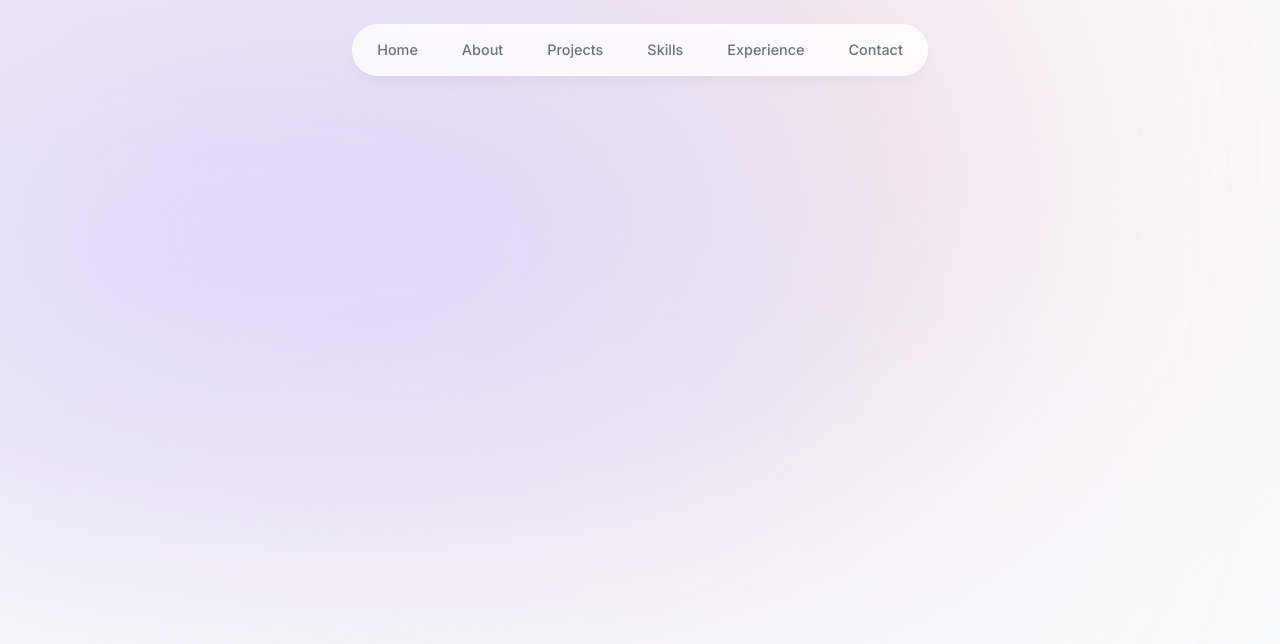
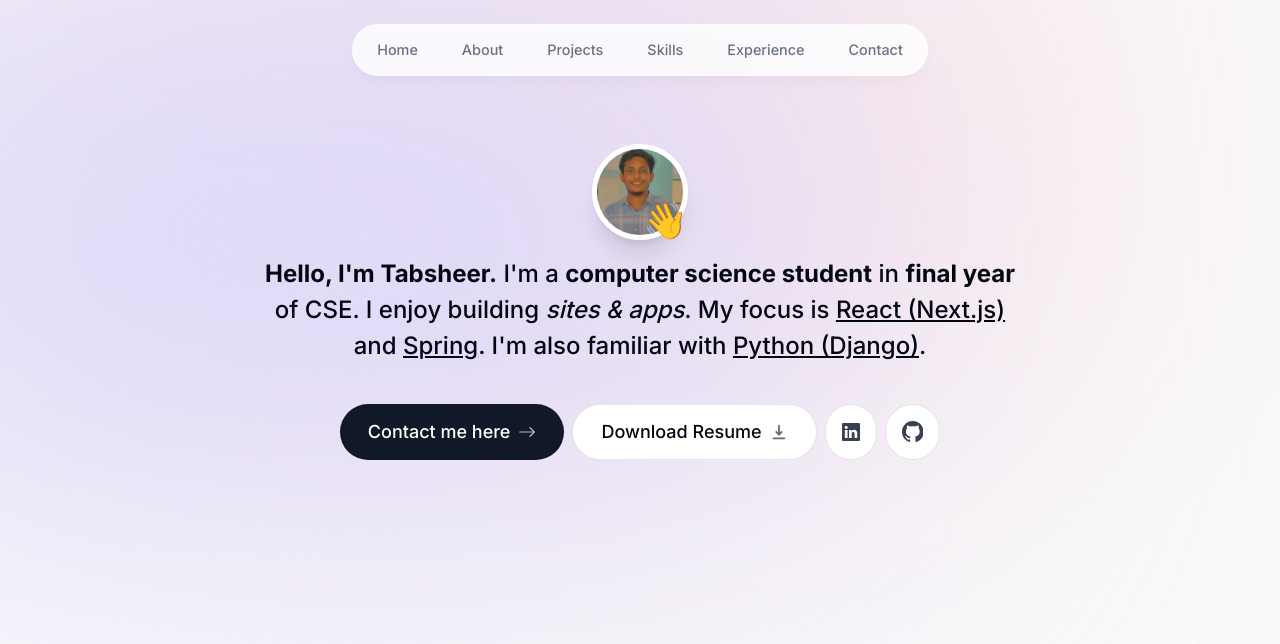
Before and after one commit to tabsheermk/tabsheermk-portfolio, a Next.js app: page / in a window 1280 px wide. Shown: the top 644 px of the page. Built offline with nearby package versions, Linux system fonts and the light colour scheme.

Commit message:
4-Intro added

```diff
--- a/app/layout.tsx
+++ b/app/layout.tsx
@@ -17,7 +17,9 @@
 }) {
   return (
     <html lang="en">
-      <body className={`${inter.className} bg-gray-50 text-gray-950 relative`}>
+      <body
+        className={`${inter.className} bg-gray-50 text-gray-950 relative pt-28 sm:pt-36`}
+      >
         <div className="bg-[#fbe2e3] absolute top-[-6rem] -z-10 right-[11rem] h-[31.25rem] w-[31.25rem] rounded-full blur-[10rem] sm:w-[68.75rem]"></div>
         <div className="bg-[#dbd7fb] absolute top-[-1rem] -z-10 left-[35rem] h-[31.25rem] w-[50rem] rounded-full blur-[10rem] sm:w-[68.75rem] md:left-[-33rem] lg:left-[-28rem] xl:left-[-15rem] 2xl:left-[-5rem]"></div>
         <Header />
--- a/app/page.tsx
+++ b/app/page.tsx
@@ -1,3 +1,9 @@
+import Intro from "@/components/intro";
+
 export default function Home() {
-  return <main></main>;
+  return (
+    <main className="flex flex-col items-center justify-center px-4">
+      <Intro />
+    </main>
+  );
 }
--- /dev/null
+++ b/components/intro.tsx
@@ -0,0 +1,104 @@
+"use client";
+
+import Image from "next/image";
+import React from "react";
+import { motion } from "framer-motion";
+import Link from "next/link";
+import { BsArrowRight, BsGithub, BsLinkedin } from "react-icons/bs";
+import { HiDownload } from "react-icons/hi";
+
+export default function Intro() {
+  return (
+    <section className="mb-28 max-w-[50rem] text-center sm:mb-0">
+      <div className="flex items-center justify-center ">
+        <div className="relative">
+          <motion.div
+            initial={{ opacity: 0, scale: 0 }}
+            animate={{ opacity: 1, scale: 1 }}
+            transition={{
+              duration: 0.2,
+              type: "tween",
+            }}
+          >
+            <Image
+              src="/image.jpeg"
+              alt="Tabsheer"
+              width={192}
+              height={192}
+              quality={95}
+              priority={true}
+              className="h-24 w-24 rounded-full border-[0.35rem] border-white object-cover
+             shadow-xl"
+            />
+          </motion.div>
+
+          <motion.span
+            className="absolute bottom-0 right-0 text-4xl"
+            initial={{ opacity: 0, scale: 0 }}
+            animate={{ opacity: 1, scale: 1 }}
+            transition={{
+              type: "spring",
+              stiffness: 120,
+              delay: 0.1,
+              duration: 0.7,
+            }}
+          >
+            👋
+          </motion.span>
+        </div>
+      </div>
+      <motion.p
+        className="mb-10 mt-4 px-4 text-2xl font-medium !leading-[1.5]"
+        initial={{ opacity: 0, y: 100 }}
+        animate={{ opacity: 1, y: 0 }}
+      >
+        <span className="font-bold">Hello, I'm Tabsheer.</span> I'm a{" "}
+        <span className="font-bold">computer science student</span> in{" "}
+        <span className="font-bold">final year</span> of CSE. I enjoy building{" "}
+        <span className="italic">sites & apps</span>. My focus is{" "}
+        <span className="underline">React (Next.js)</span> and{" "}
+        <span className="underline">Spring</span>. I'm also familiar with{" "}
+        <span className="underline">Python (Django)</span>.
+      </motion.p>
+
+      <motion.div
+        className="flex flex-col sm:flex-row justify-center gap-2 px-4 text-lg font-medium"
+        initial={{ opacity: 0, y: 100 }}
+        animate={{ opacity: 1, y: 0 }}
+        transition={{
+          delay: 0.1,
+        }}
+      >
+        <Link
+          href="#contact"
+          className="group bg-gray-900 text-white px-7 py-3 flex items-center gap-2 rounded-full outline-none focus:scale-110 hover:scale-110 hover:bg-gray-950 active:scale-105 transition"
+        >
+          Contact me here{" "}
+          <BsArrowRight className="opacity-70 group-hover:translate-x-1 transition" />
+        </Link>
+        <a
+          href="/Resume.pdf"
+          download
+          className="group bg-white px-7 py-3 flex items-center gap-2 rounded-full outline-none focus:scale-110 hover:scale-110  active:scale-105 transition cursor-pointer border border-black/10"
+        >
+          Download Resume{" "}
+          <HiDownload className="opacity-60 group-hover:translate-y-1 transition" />
+        </a>
+        <a
+          href="https://www.linkedin.com/in/mohd-khaja-tabsheeruddin-540755197/"
+          target="_blank"
+          className="bg-white p-4 text-gray-700 flex items-center gap-2 rounded-full focus:scale-[1.15] hover:scale-[1.15] hover:text-gray-950 active:scale-105 transition cursor-pointer border border-black/10"
+        >
+          <BsLinkedin />
+        </a>
+        <a
+          href="https://github.com/tabsheermk"
+          target="_blank"
+          className="bg-white p-4 text-gray-700 flex items-center gap-2 text-[1.35rem] rounded-full focus:scale-[1.15] hover:scale-[1.15] hover:text-gray-950 active:scale-105 transition cursor-pointer border border-black/10"
+        >
+          <BsGithub />
+        </a>
+      </motion.div>
+    </section>
+  );
+}
```
Also changed, not shown: public/image.jpeg (added).
